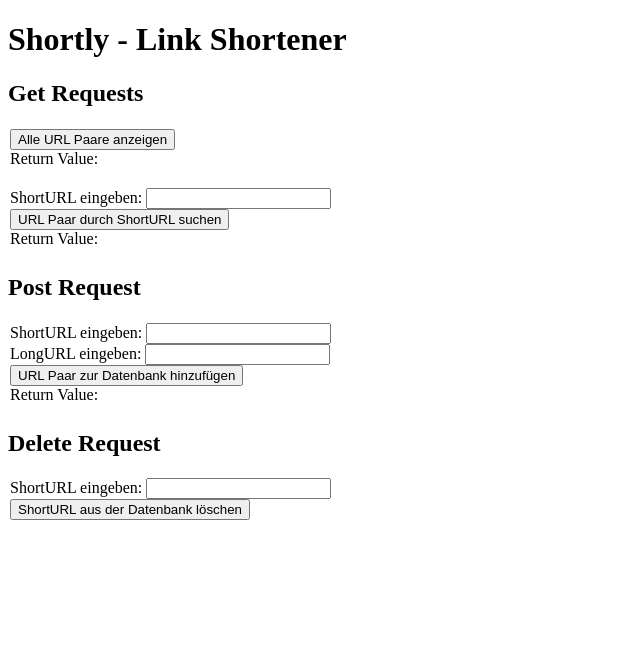
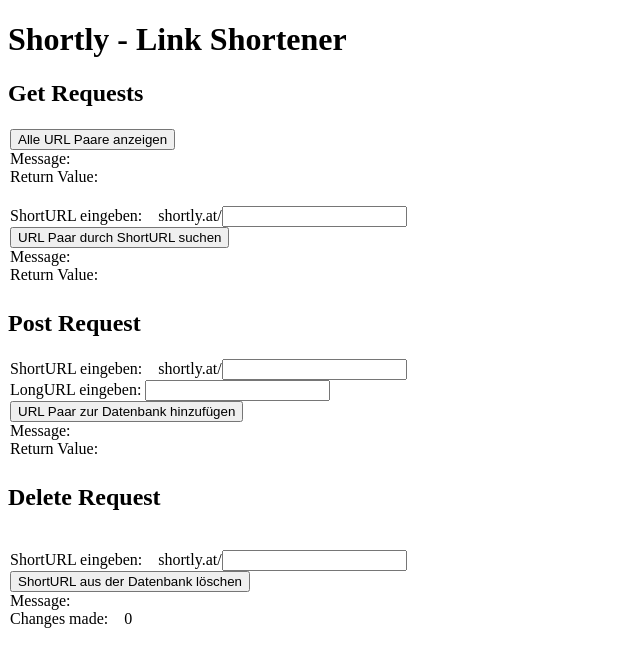
Before and after one commit to deutho/CEKT-Web, an Angular app in the folder Frontend/shortly/: page / in a window 1280 px wide. Shown: the top 666 px of the page, without its empty margins (0-640 px from the left). Built offline with nearby package versions, Linux system fonts and the light colour scheme.

Commit message:
Frontend weiterentwickelt - HTML Page ergänzt

```diff
--- a/Frontend/shortly/package.json
+++ b/Frontend/shortly/package.json
@@ -20,6 +20,7 @@
     "@angular/platform-browser-dynamic": "~9.1.0",
     "@angular/router": "~9.1.0",
     "rxjs": "~6.5.4",
+    "shortid": "^2.2.15",
     "tslib": "^1.10.0",
     "zone.js": "~0.10.2"
   },
@@ -30,7 +31,7 @@
     "@angular/language-service": "~9.1.0",
     "@types/jasmine": "~3.5.0",
     "@types/jasminewd2": "~2.0.3",
-    "@types/node": "^12.11.1",
+    "@types/node": "^12.12.34",
     "codelyzer": "^5.1.2",
     "jasmine-core": "~3.5.0",
     "jasmine-spec-reporter": "~4.2.1",
--- a/Frontend/shortly/src/app/app-routing.module.ts
+++ b/Frontend/shortly/src/app/app-routing.module.ts
@@ -8,4 +8,8 @@ const routes: Routes = [];
   imports: [RouterModule.forRoot(routes)],
   exports: [RouterModule]
 })
-export class AppRoutingModule { }
+export class AppRoutingModule {
+
+
+
+ }
--- a/Frontend/shortly/src/app/app.component.html
+++ b/Frontend/shortly/src/app/app.component.html
@@ -5,6 +5,7 @@
 <table>
   <tr>
     <button (click)="getAll()">Alle URL Paare anzeigen</button><br>
+    <label>Message:&emsp; {{GetAllMessage}}</label><br>
     <label>Return Value: </label>
   <tr *ngFor="let u of Allurl">
     <td>{{u.shortURL}}</td>
@@ -12,9 +13,11 @@
   </tr>
 
   <tr>
-    <br><label for="sURL">ShortURL eingeben: </label>
-    <input type="text" id="sURL" name=shortURL><br>
+
+    <br><label for="sURL">ShortURL eingeben:&emsp;</label>
+    <label>shortly.at/</label><input type="text" id="sURL" name=shortURL><br>
     <button (click)="getByID()">URL Paar durch ShortURL suchen</button><br>
+    <label>Message:&emsp; {{GetMessage}}</label><br>
     <label>Return Value: </label>
   <tr>
     <td>{{URLByID.shortURL}}</td>
@@ -28,11 +31,12 @@
 
 <table>
   <tr>
-    <label for="PostShortURL">ShortURL eingeben: </label>
-    <input type="text" id="PostShortURL" name=shortURL><br>
+    <label for="PostShortURL">ShortURL eingeben:&emsp;</label>
+    <label>shortly.at/</label><input type="text" id="PostShortURL" name=shortURL><br>
     <label for="PostLongURL">LongURL eingeben: </label>
     <input type="text" id="PostLongURL" name=shortURL><br>
     <button (click)="PostURL()">URL Paar zur Datenbank hinzufügen</button><br>
+    <label>Message:&emsp; {{PostMessage}}</label><br>
     <label>Return Value: </label>
   <tr>
     <td>{{URLPost.shortURL}}</td>
@@ -43,7 +47,10 @@
 <h2>Delete Request</h2>
 
 <table>
-  <label for="sURL">ShortURL eingeben: </label>
-  <input type="text" id="ShortURLDelete" name=shortURL><br>
+
+  <br><label for = "ShortURLDelete">ShortURL eingeben:&emsp;</label>
+  <label>shortly.at/</label><input type="text" id="ShortURLDelete" name=shortURL><br>
   <button (click)="DeleteURL()">ShortURL aus der Datenbank löschen</button><br>
+  <label>Message:&emsp; {{DeleteMessage}}</label><br>
+  <label>Changes made:&emsp;{{Changes}}</label>
 </table>
--- a/Frontend/shortly/src/app/app.component.ts
+++ b/Frontend/shortly/src/app/app.component.ts
@@ -2,6 +2,9 @@ import { Component, OnInit } from '@angular/core';
 import { ApiService } from './services/api.service';
 
 import { URL } from './classes/url';
+import { elementEventFullName } from '@angular/compiler/src/view_compiler/view_compiler';
+import { Router } from '@angular/router';
+const shortID = require('shortid');
 
 @Component({
   selector: 'app-root',
@@ -11,27 +14,44 @@ import { URL } from './classes/url';
 export class AppComponent {
   title = 'shortly';
 
-  constructor(private _ApiService: ApiService) {
+  constructor(private _ApiService: ApiService, private router: Router) {
   }
+
+
 
   Allurl: Array<any> = [];
   URLByID: URL = new URL();
   URLPost: URL = new URL();
+  URLblank: URL = new URL();
   Changes: number = 0;
-  Message: string = "";
+  GetAllMessage: string = "";
+  GetMessage: string = "";
+  PostMessage: string = "";
+  DeleteMessage: string = "";
+  href: string = "";
 
-  ngOnInit() {}
+  ngOnInit() {
+    this.href = this.router.url;
+    console.log(this.href);
+  }
 
   public getAll() {
     this._ApiService.getAllHTTP()
       .subscribe
       (
         values => {
-          this.Allurl = values.data;
-          this.Message = values.message;
-        }
-
-      );
+          if(values.data !== undefined){
+            this.Allurl = values.data;
+            this.GetAllMessage = values.message;
+            this.Allurl.forEach(element => {
+              element.shortURL = "shortly.at/" + element.shortURL;
+            });
+            }
+            else{
+              this.GetAllMessage = "Es sind keine Links in der Datenbank enthalten!";
+            }
+          }
+        );
   }
 
   public getByID() {
@@ -39,8 +59,15 @@ export class AppComponent {
       .subscribe
       (
         values => {
+          if(values.data !== undefined){
           this.URLByID = values.data;
-          this.Message = values.message;
+          this.URLByID.shortURL = "shortly.at/"+ this.URLByID.shortURL;
+          this.GetMessage = values.message;
+          }
+          else{
+            this.URLByID.shortURL = "Link nicht vorhanden!";
+            this.URLByID.longURL = "Link nicht vorhanden!";
+          }
         }
       );
   }
@@ -49,9 +76,15 @@ export class AppComponent {
 
   public PostURL() {
     var toPost = new URL();
-    toPost.shortURL = (<HTMLInputElement>document.getElementById("PostShortURL")).value;
+    console.log(shortID.generate());
+    console.log((<HTMLInputElement>document.getElementById("PostShortURL")).value);
+
+    if ((<HTMLInputElement>document.getElementById("PostShortURL")).value == ""){
+      toPost.shortURL = shortID.generate();
+    }else{
+      toPost.shortURL = (<HTMLInputElement>document.getElementById("PostShortURL")).value;
+    }
     toPost.longURL = (<HTMLInputElement>document.getElementById("PostLongURL")).value;
-
 
     this._ApiService.postURLHTTP(toPost)
     .subscribe
@@ -59,10 +92,10 @@ export class AppComponent {
       values =>
       {
         this.URLPost = values.data;
-        this.Message = values.message;
+        this.URLPost.shortURL = "shortly.at/"+ this.URLPost.shortURL;
+        this.PostMessage = values.message;
       }
     );
-
   }
 
   public DeleteURL() {
@@ -70,20 +103,17 @@ export class AppComponent {
     var shortURL = (<HTMLInputElement>document.getElementById("ShortURLDelete")).value;
 
     this._ApiService.deleteURLHTTP(shortURL)
-    .subscribe(
-      values =>{
-
-
+    .subscribe
+    (
+      values =>
+      {
+        this.DeleteMessage = values.message;
+        this.Changes = values.changes;
       }
     );
 
   }
 
-  public redirect() {
 
 
-
-
-  }
-
 }
--- a/Frontend/shortly/src/app/services/api.service.ts
+++ b/Frontend/shortly/src/app/services/api.service.ts
@@ -4,7 +4,7 @@ import {HttpClient} from '@angular/common/http';
 import {URL } from '../classes/url';
 import { ThrowStmt } from '@angular/compiler';
 
-var apiurl = 'http://192.168.1.10:3000/url/';
+var apiurl = 'http://192.168.1.10:3000/url/shortly.at/';
 
 
 @Injectable()
@@ -28,7 +28,7 @@ export class ApiService
         return this.httpclient.post(apiurl, toPost);
     }
 
-    deleteURLHTTP(shortURL:string){
+    deleteURLHTTP(shortURL:string): Observable<any>{
         return this.httpclient.delete(apiurl+shortURL);
     }
 
--- a/Frontend/shortly/tsconfig.app.json
+++ b/Frontend/shortly/tsconfig.app.json
@@ -2,7 +2,9 @@
   "extends": "./tsconfig.json",
   "compilerOptions": {
     "outDir": "./out-tsc/app",
-    "types": []
+    "types": [
+      "node"
+    ]
   },
   "files": [
     "src/main.ts",
```
Also changed, not shown: 1 other file (tests, documents, lock files or other folders).
